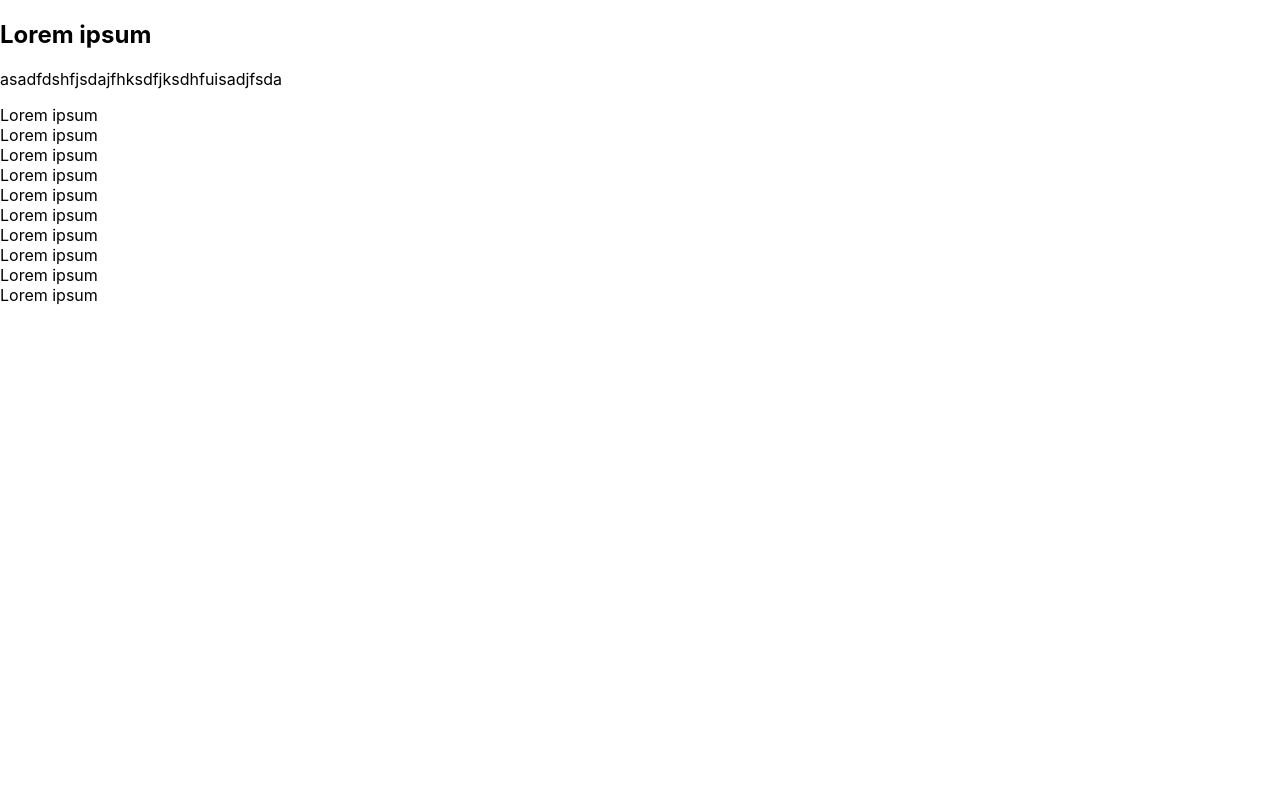
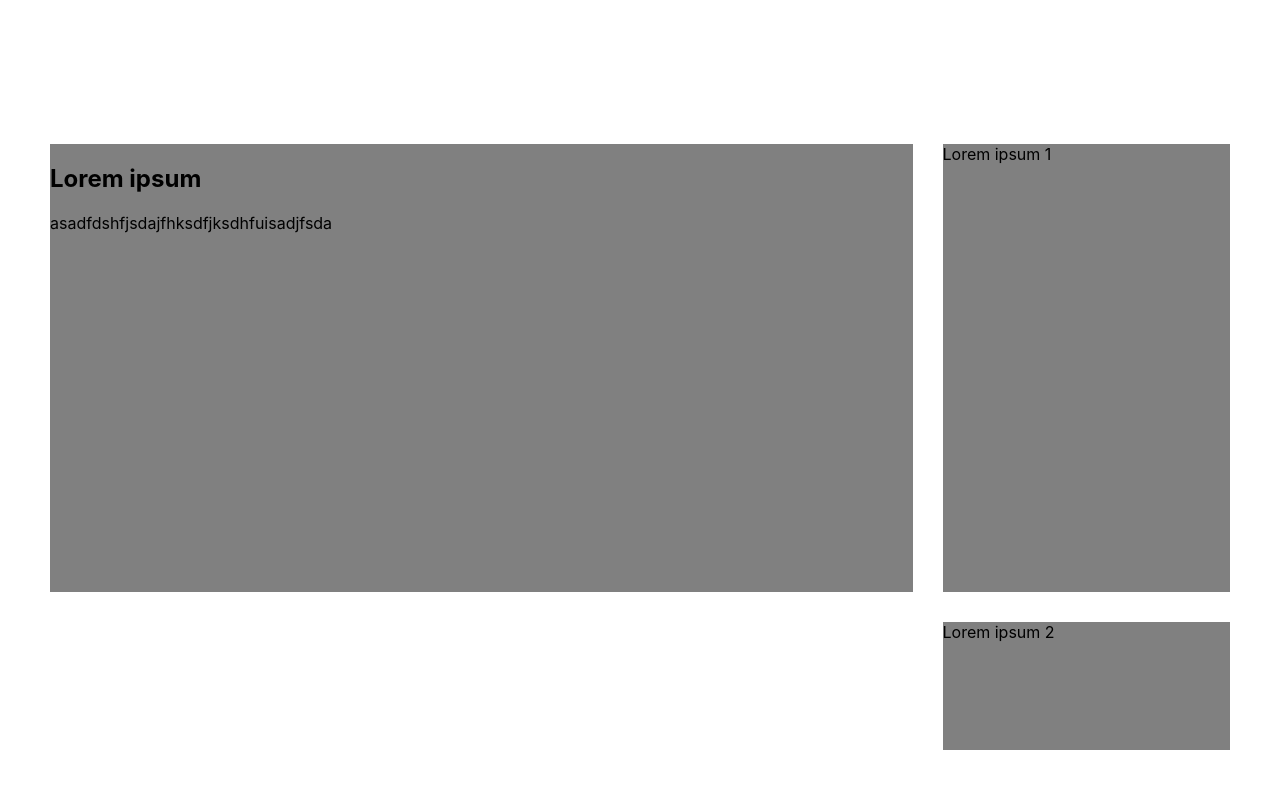
Before and after one commit to martinmakejev/TA-19E-News, a Next.js app: page /newsboxes in a window 1280 px wide. Shown: the top 788 px of the page. Built offline with nearby package versions, Linux system fonts and the light colour scheme.

Commit message:
changes in css and js

```diff
--- a/pages/newsboxes.js
+++ b/pages/newsboxes.js
@@ -1,6 +1,5 @@
 import React, { useState } from "react";
-import ReactDOM, { render } from 'react-dom';
-import '../styles/boxes.module.css';
+import styles from '../styles/boxes.module.css'
 
 //logo header
 //nav content
@@ -8,23 +7,13 @@ import '../styles/boxes.module.css';
 
 export default function newsboxes() {
     return (
-        <div classname="container">
-            <div className="mainNews">
-                <h2>Lorem ipsum</h2>
-
-                <p>asadfdshfjsdajfhksdfjksdhfuisadjfsda</p>
-            </div>
-            <div className="news">Lorem ipsum</div>
-            <div className="news1">Lorem ipsum</div>
-            <div className="news2">Lorem ipsum</div>
-            <div className="news3">Lorem ipsum</div>
-            <div className="news4">Lorem ipsum</div>
-            <div className="news5">Lorem ipsum</div>
-            <div className="news6">Lorem ipsum</div>
-            <div className="news7">Lorem ipsum</div>
-            <div className="news8">Lorem ipsum</div>
-            <div className="news9">Lorem ipsum</div>
-
+        <div className={styles.container}>
+                <div className={styles.mainNews}>
+                    <h2>Lorem ipsum</h2>
+                    <p>asadfdshfjsdajfhksdfjksdhfuisadjfsda</p>
+                </div>
+                <div className={styles.news}>Lorem ipsum 1</div>
+                <div className={styles.news1}>Lorem ipsum 2</div>
         </div>
     );
 }
--- a/styles/boxes.module.css
+++ b/styles/boxes.module.css
@@ -3,9 +3,10 @@
     height: 100vh;
     width: 100vw;
     display: grid;
-    grid-template-rows: 1fr 5fr 1fr;
-    grid-template-columns: 1fr 3fr;
-    gap: 10px;
+    grid-template-rows: 1fr 7fr 2fr;
+    grid-template-columns: 1.5fr 0.5fr;
+    padding: 50px;
+    gap: 30px;
 }
 
 .mainNews {
@@ -17,5 +18,11 @@
 .news {
     background-color: gray;
     grid-row: 2;
+    grid-column: -2;
+}
+
+.news1 {
+    background-color: gray;
+    grid-row: 3;
     grid-column: 2;
 }
```
